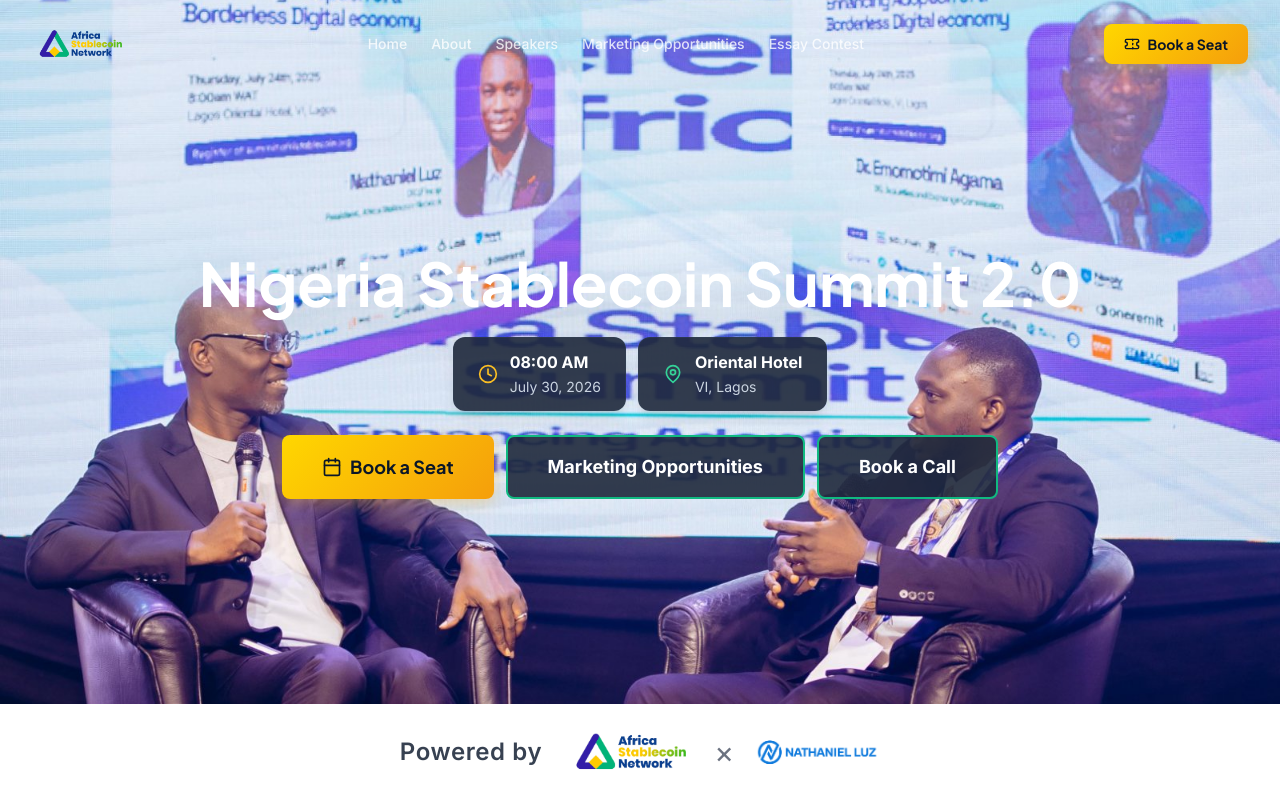
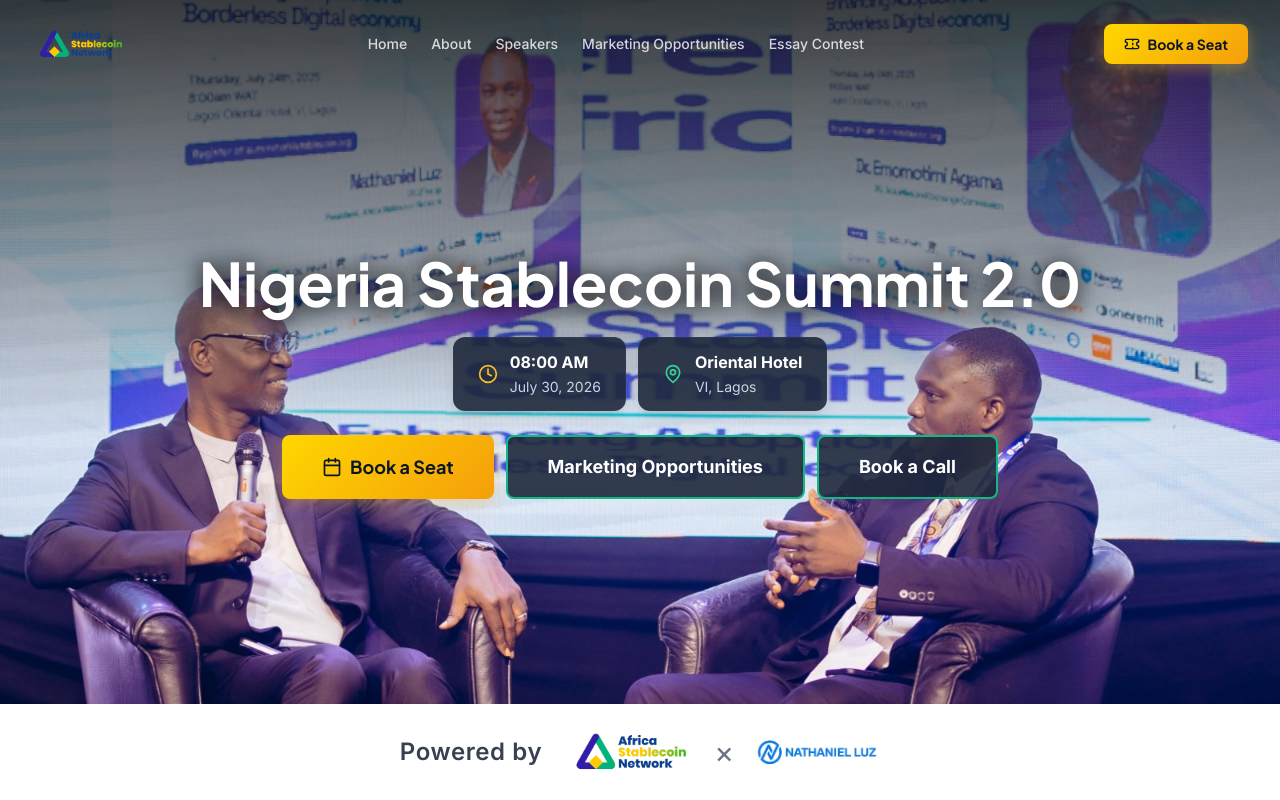
Before and after one commit to flingen/nssnew22, a React (Vite) app: page / in a window 1280 px wide. Shown: the top 800 px of the page. Built offline with nearby package versions, Linux system fonts and the light colour scheme.

Commit message:
Add files via upload

```diff
--- a/src/components/sections/Hero.tsx
+++ b/src/components/sections/Hero.tsx
@@ -41,9 +41,12 @@
         ))}
       </div>
 
+      {/* Top gradient - darkens only the top of the hero so nav + title stay readable */}
+      <div className="absolute top-0 left-0 right-0 h-[55%] bg-gradient-to-b from-black/75 via-black/40 to-transparent pointer-events-none" />
+
       <div className="relative z-10 max-w-6xl mx-auto px-4 sm:px-6 lg:px-8 text-center pt-28 pb-40">
         <div className="animate-stagger">
-          <h1 className="font-satoshi font-bold text-3xl sm:text-4xl md:text-5xl lg:text-6xl text-white mb-6 drop-shadow-2xl">
+          <h1 className="font-satoshi font-bold text-3xl sm:text-4xl md:text-5xl lg:text-6xl text-white mb-6 drop-shadow-2xl" style={{ textShadow: '0 2px 20px rgba(0,0,0,0.8), 0 0 40px rgba(0,0,0,0.6)' }}>
             Nigeria Stablecoin Summit 2.0
           </h1>
 
```
